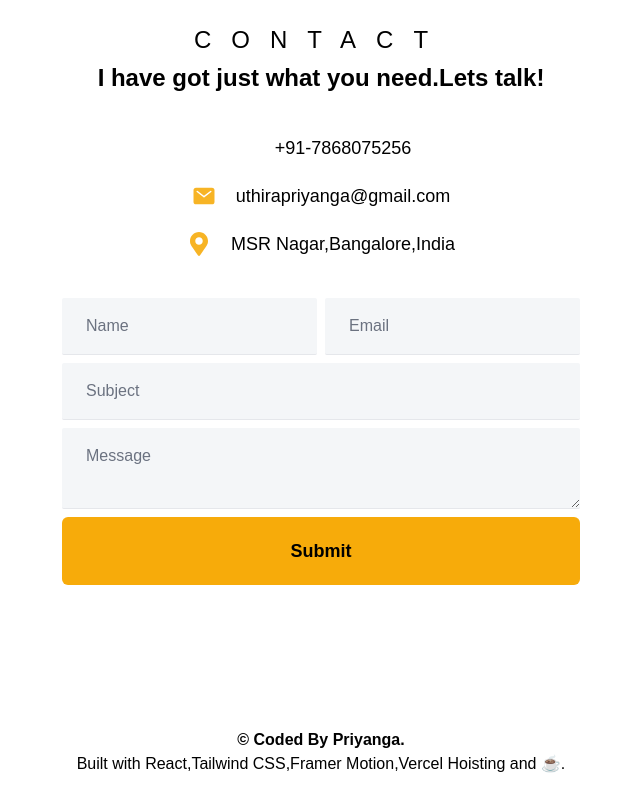
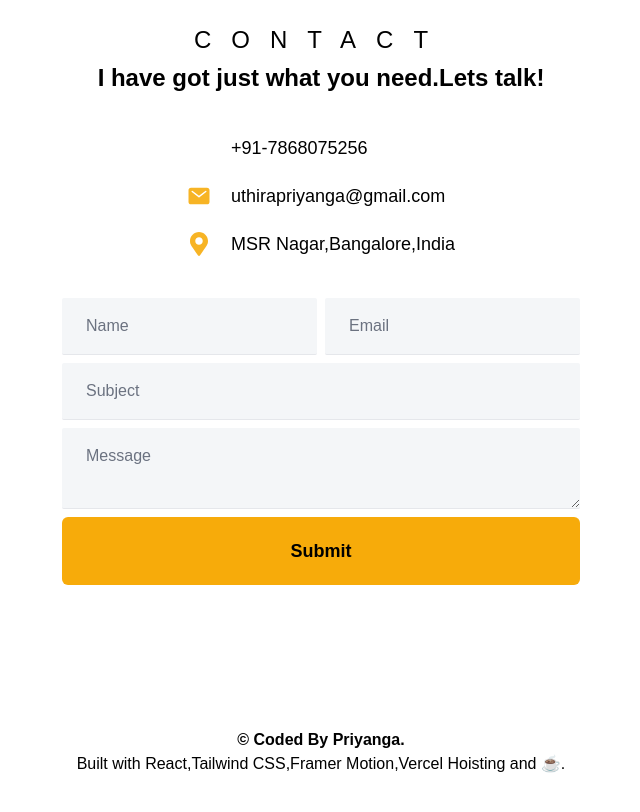
Before and after one commit to Priyanga-Developer/NewPortfolio, a React (Create React App) app: page / in a window 1280 px wide. Shown: the part 3320-4132 px from the top of the page, without its empty margins (319-959 px from the left). Built offline with nearby package versions, Linux system fonts and the light colour scheme; some icons are missing; the HTML template or start-up script is replaced by a standard one.

Commit message:
darkmode added

```diff
--- a/src/App.js
+++ b/src/App.js
@@ -21,7 +21,7 @@ const App = () => {
     <section id="about" className=' snap-center' >
       <About/>
     </section>
-    <section id="skills" className=' snap-start' >
+    <section id="skills" className=' snap-center' >
       <Skills/>
     </section>
     <section id="projects" className=' snap-start' >
--- a/src/Components/Contact.jsx
+++ b/src/Components/Contact.jsx
@@ -17,7 +17,7 @@ const Contact = () => {
         <div className='flex flex-col space-y-10  absolute top-[134px]   '>
             <h4 className='text-2xl  font-semibold text-center'>I have got just what you need.Lets talk!</h4>
 
-        <div className=' flex flex-col md:space-y-5 '>
+        <div className=' flex flex-col md:space-y-5 flex-nowrap justify-center items-start mx-auto '>
               <div className='flex items-center justify-center space-x-5'>
               <FaPhone className='text-[#F7AB0A] h-6 w-6 animate-pulse' />
               <p className='text-lg'>+91-7868075256</p>
@@ -42,7 +42,7 @@ const Contact = () => {
       }}
       whileInView={{opacity:1,x:0}}
         action="https://getform.io/f/362572ab-a4ac-44d2-a58e-1cb672f66b5c" method='POST'
-        className='flex flex-col w-fit mx-auto space-y-2 '>
+        className='flex flex-col w-fit mx-auto space-y-2  '>
           <div className='flex md:flex-row md:space-x-2 md:space-y-0 space-y-2 flex-col'>
             <input className='contactInput' type="text" name="name"   placeholder='Name' />
             <input className='contactInput' name='email' type='email' required  placeholder='Email' />
--- a/src/Components/Skills.jsx
+++ b/src/Components/Skills.jsx
@@ -62,7 +62,7 @@ const Skills = () => {
     transition={{duration:1.5}}
      className=' w-full h-screen flex flex-col relative text-center justify-center items-center  xl:px-10 md:text-left md:px-12  mx-auto xl:space-y-0  md:flex-row max-w-[2000px]  '>
      <h3 className='absolute top-24 uppercase tracking-[20px] text-2xl'> Skills</h3>
-     <div className='grid grid-cols-3 gap-[5px] md:gap-5 '>
+     <div className='grid grid-cols-3 gap-[5px] md:gap-5   '>
      {techs.map(({id,element,textColour,style ,text,directionLeft})=>{
                                 const Tag=element
                                 return  <div className='flex relative group ' key={id}>
```
